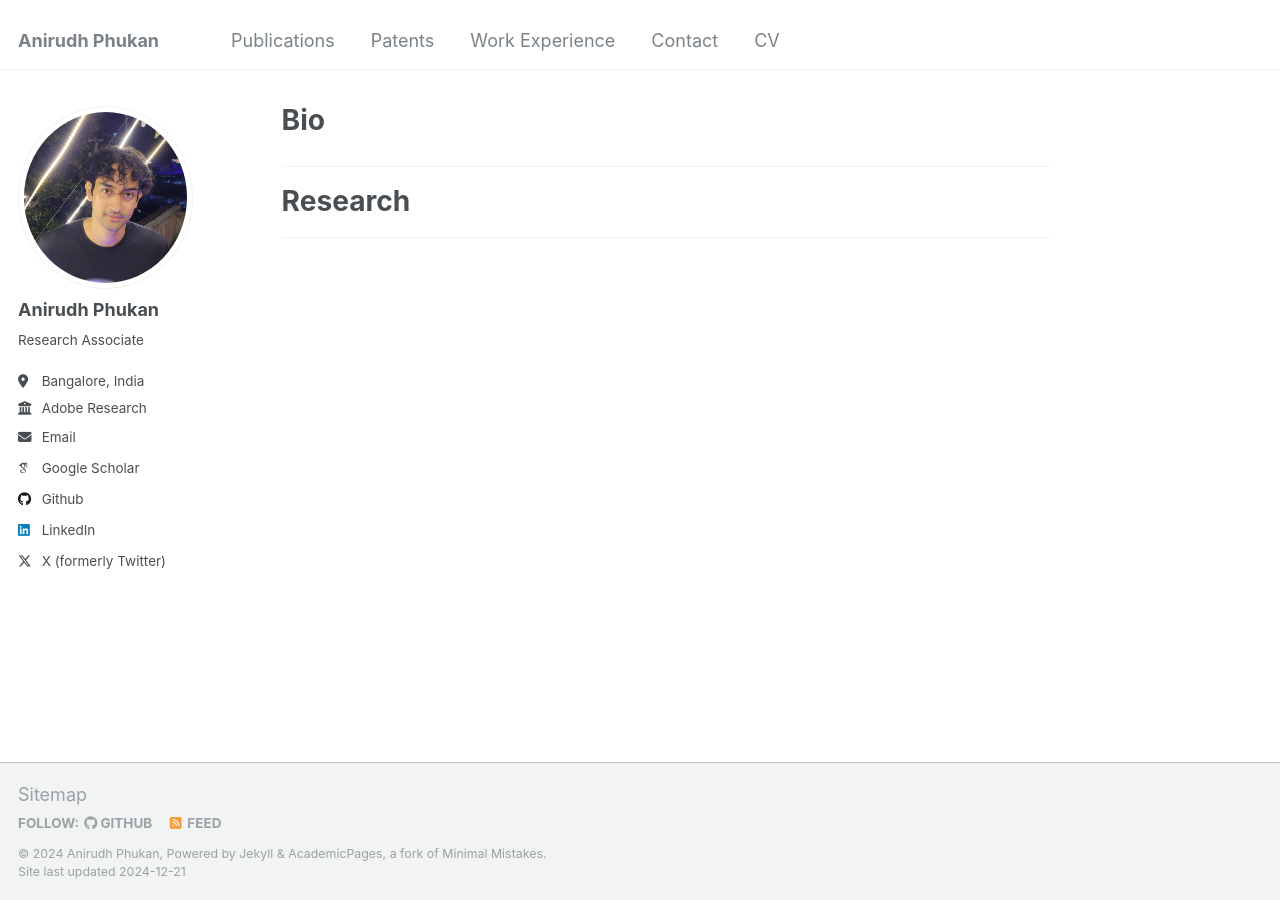
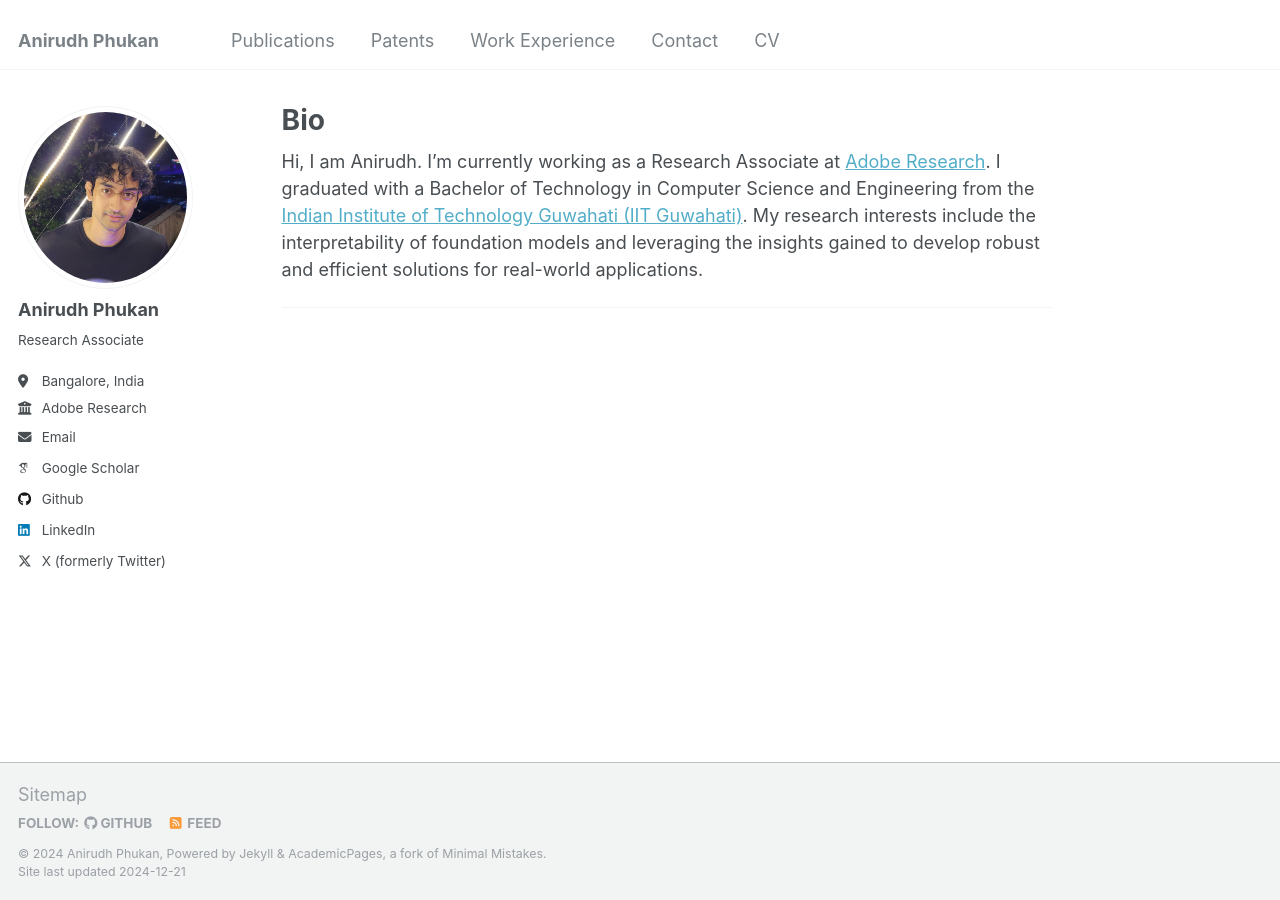
Before and after one commit to Anirudh-Phukan/Anirudh-Phukan.github.io, a Jekyll site: the page built from _pages/about.md, in a window 1280 px wide. Built offline with Jekyll 4.4.1, drawn with Linux system fonts in a browser that asks for light colours; some web fonts are replaced.

Commit message:
modified about.md

```diff
--- a/_pages/about.md
+++ b/_pages/about.md
@@ -7,7 +7,9 @@ redirect_from:
   - /about.html
 ---
 
+Hi, I am Anirudh. I’m currently working as a Research Associate at [Adobe Research](https://research.adobe.com/). I graduated with a Bachelor of Technology in Computer Science and Engineering from the [Indian Institute of Technology Guwahati (IIT Guwahati)](https://www.iitg.ac.in/). My research interests include the interpretability of foundation models and leveraging the insights gained to develop robust and efficient solutions for real-world applications.
+
 ---
 
-# Research
----
+<!-- # Research -->
+<!-- --- -->
```
